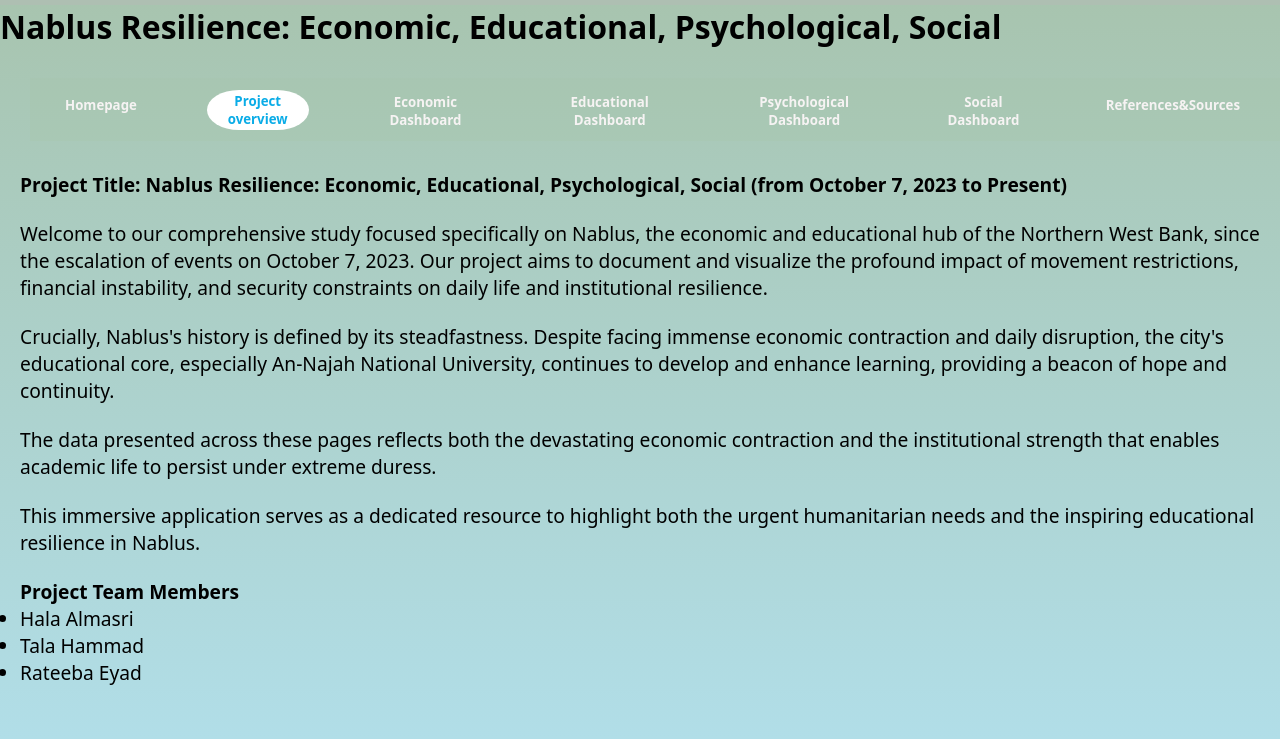
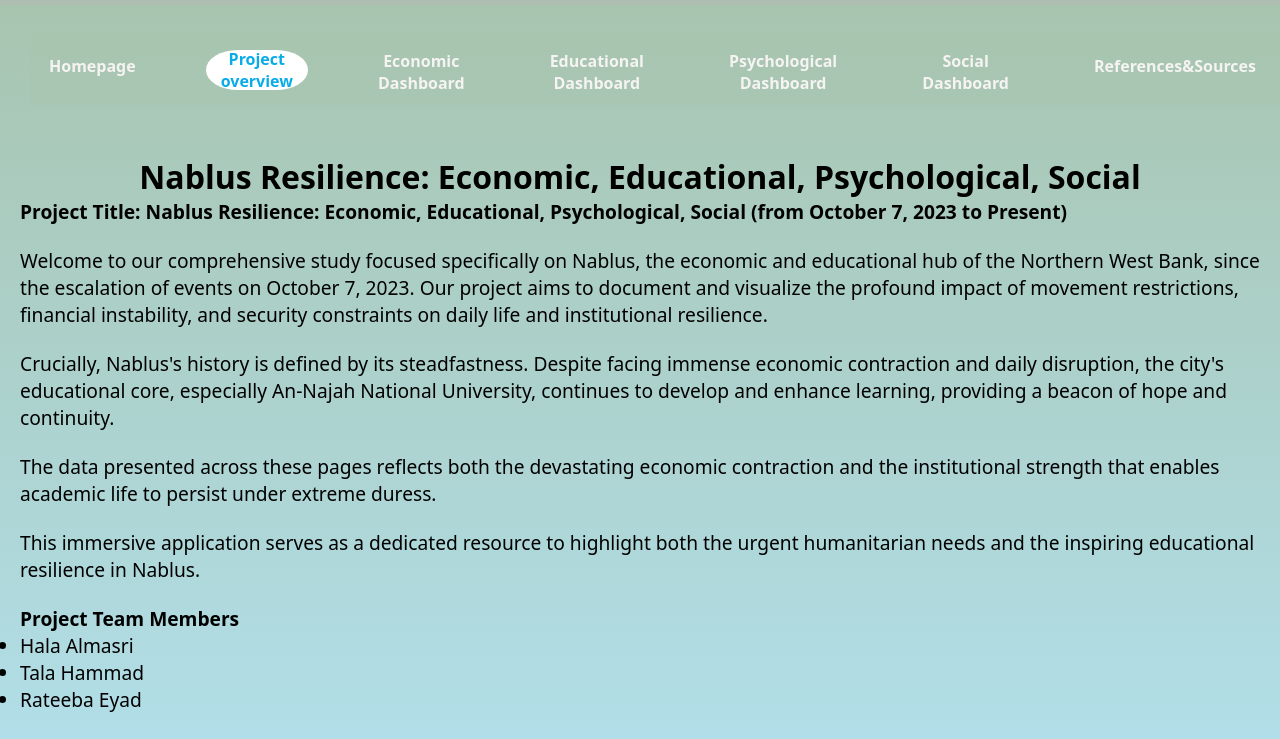
Before and after one commit to tala-hammad/web-project1, a plain HTML site: page Projectoverview.html in a window 1280 px wide. Shown: the part 61-800 px from the top of the page. Drawn offline with Linux system fonts and the light colour scheme.

Commit message:
the last changes

```diff
--- a/Projectoverview.html
+++ b/Projectoverview.html
@@ -10,25 +10,26 @@
 <body>
      <div class="container">
         <img src="nablussumod.png" alt="NablusSumud"  class="nablussumud">
-     <h1 class="logo" ><a href="#">NablusSumud</a><br></h1>
+     <h1 class="logo" ><a href="#">NablusSumud</a></h1>
     </div>
 
 
 
-    <h1>Nablus Resilience: Economic, Educational, Psychological, Social</h1>
+
     <header>
 
 
 <ul >
-     <li><a  class="inline" href="Homepage.html"><h5 >Homepage</h5></a></li>
-    <li><a  class="active inline" class="inline" href="ProjectOverview.html"><h5 >Project overview</h5></a></li>
-    <li><a  class="inline" href="Economicpage.html"><h5 >Economic Dashboard</h5></a></li>
-    <li><a  class="inline" href="Educationalpage.html"><h5 >Educational Dashboard</h5></a></li>
-    <li><a  class="inline" href="Psychological.html"><h5 >Psychological Dashboard</h5></a></li>
-    <li><a  class="inline" href="Social.html"><h5 >Social Dashboard</h5></a></li>
-    <li><a  class="inline" href="References.html"><h5 >References&Sources</h5></a></li>
+     <li><a  class="inline" href="Homepage.html">Homepage</a></li>
+    <li><a  class="active inline" href="ProjectOverview.html">Project overview</a></li>
+    <li><a  class="inline" href="Economicpage.html">Economic Dashboard</a></li>
+    <li><a  class="inline" href="Educationalpage.html">Educational Dashboard</a></li>
+    <li><a  class="inline" href="Psychological.html">Psychological Dashboard</a></li>
+    <li><a  class="inline" href="Social.html">Social Dashboard</a></li>
+    <li><a  class="inline" href="References.html">References&Sources</a></li>
 </ul>
 </header>
+<main> <h1 style="text-align: center;margin-top: 50px;">Nablus Resilience: Economic, Educational, Psychological, Social</main>
 <h4>Project Title: Nablus Resilience: Economic, Educational, Psychological, Social (from October 7, 2023 to Present)</h4><br>
 <p>Welcome to our comprehensive study focused specifically on Nablus,
 the economic and educational hub of the Northern West Bank,
```
Also changed, not shown: Economicpage.html (+7 -7 lines).
